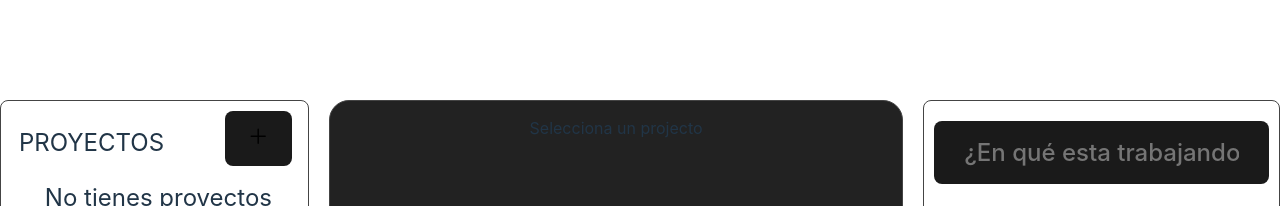
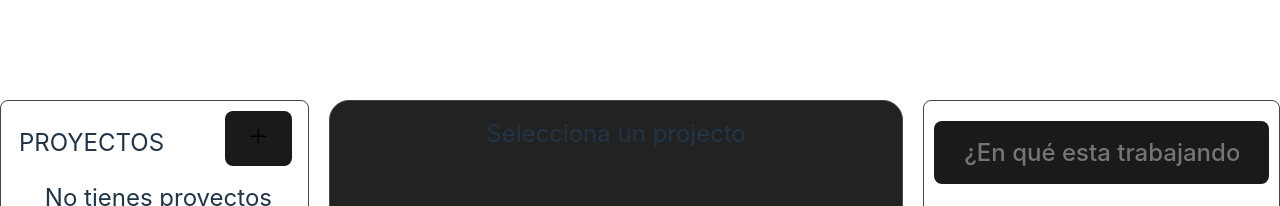
Before and after one commit to Jer403/cronometer, a React (Vite) app: page / in a window 1280 px wide. Shown: the top 206 px of the page. Built offline with nearby package versions, Linux system fonts and the light colour scheme.

Commit message:
Size fix

```diff
--- a/src/App.jsx
+++ b/src/App.jsx
@@ -128,12 +128,14 @@ function App() {
                     );
                   })
                 ) : (
-                  <div key="no-notes">No hay ninguna nota</div>
+                  <div key="no-notes" style={{ fontSize: "24px" }}>
+                    No hay ninguna nota
+                  </div>
                 );
               }
             })
           ) : (
-            <div>Selecciona un projecto</div>
+            <div style={{ fontSize: "24px" }}>Selecciona un projecto</div>
           )}
         </main>
         <aside className="input-container">
```
